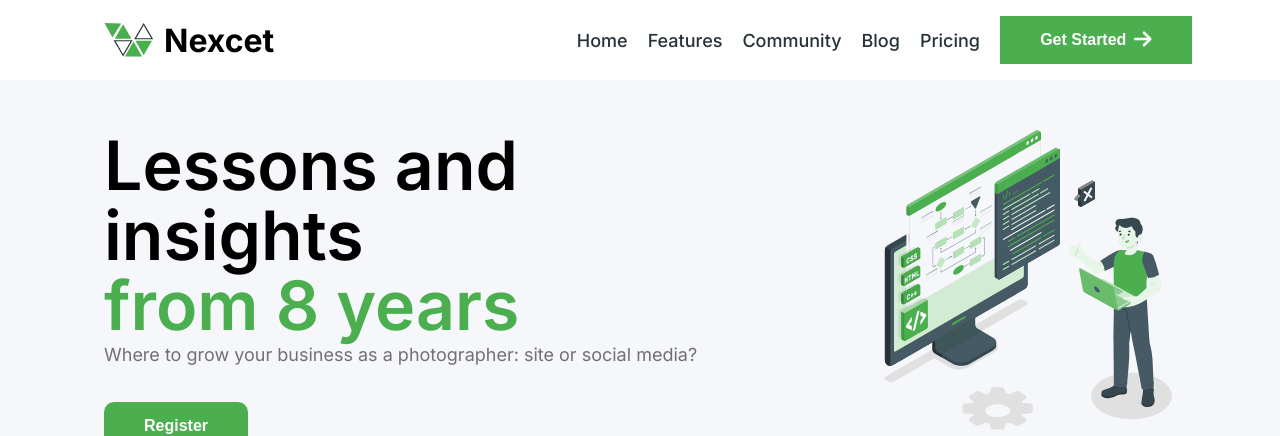
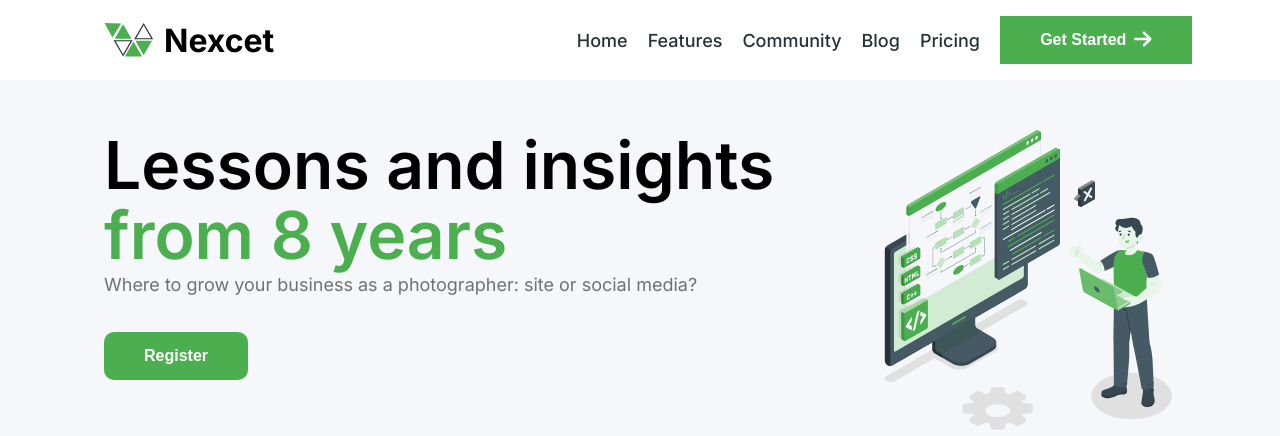
Before and after one commit to Usman-Niaz/nexcent, an Angular app: page / in a window 1280 px wide. Shown: the top 436 px of the page. Built offline with nearby package versions, Linux system fonts and the light colour scheme.

Commit message:
set the heading size

```diff
--- a/src/app/banner/banner.component.scss
+++ b/src/app/banner/banner.component.scss
@@ -15,7 +15,7 @@
     height: 300px;
     width: 680px;
     &--heading {
-      font-size: 68px;
+      font-size: 66px;
       line-height: 70px;
       font-weight: 600;
     }
```
